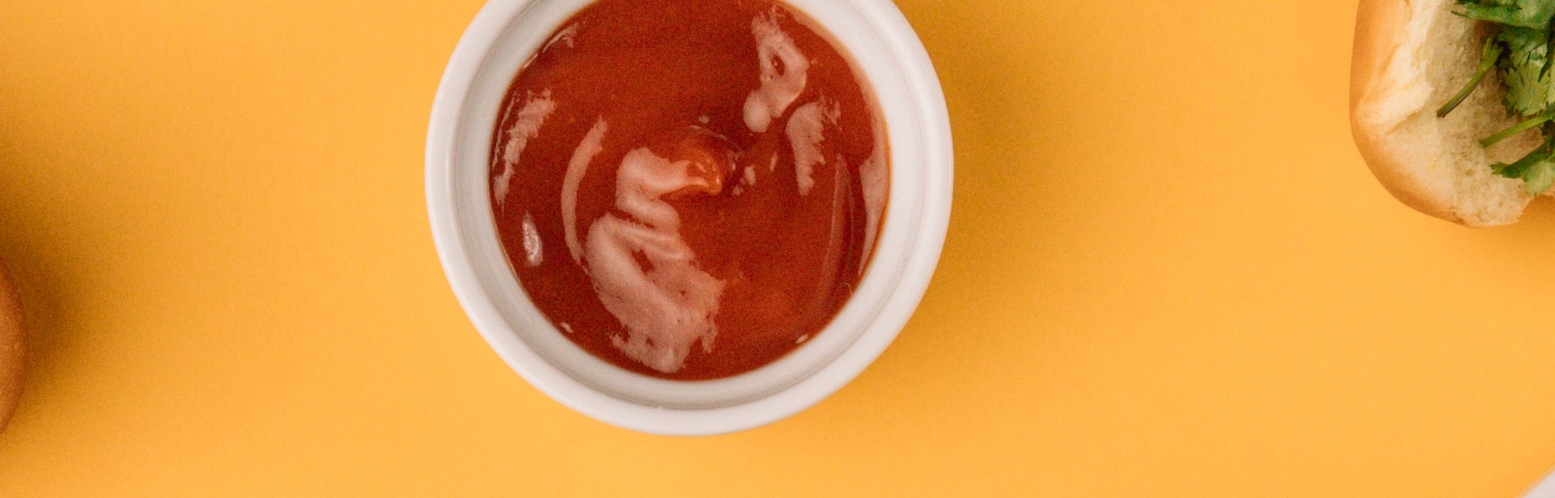
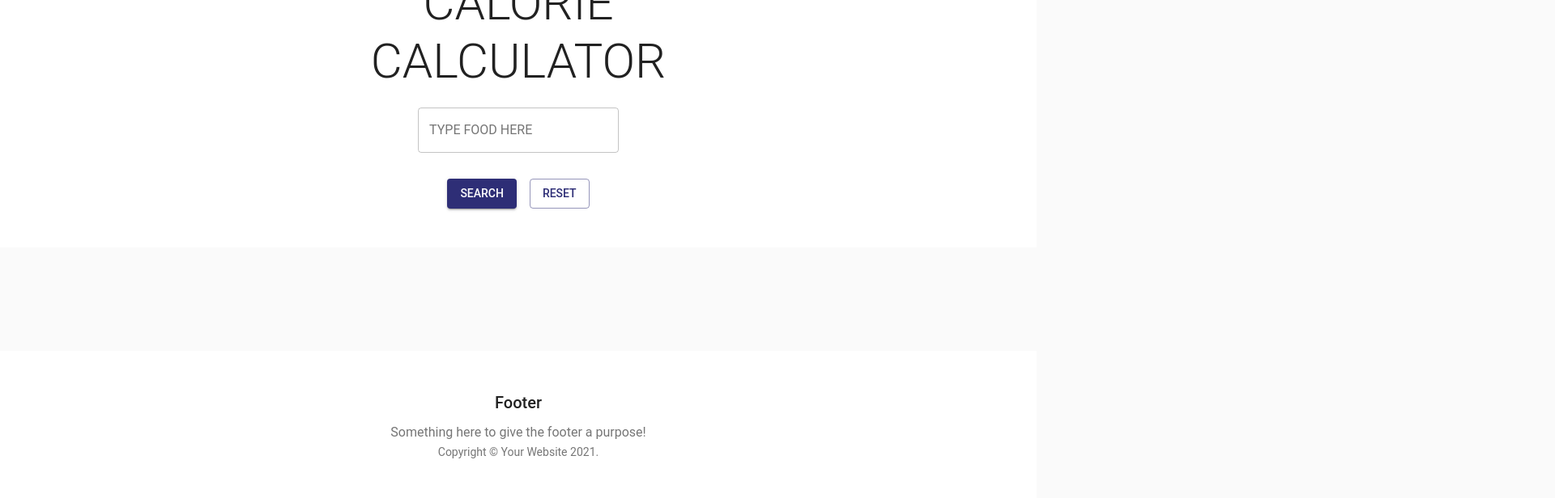
Before and after one commit to tydo83/capstone3-frontend, a React (Create React App) app: page / in a window 1280 px wide. Shown: the part 160-776 px from the top of the page at 81% size, 1920 px wide, since content can reach past the window. Built offline with nearby package versions, Linux system fonts and the light colour scheme.

Commit message:
design updated

```diff
--- a/src/MainRouter.js
+++ b/src/MainRouter.js
@@ -17,7 +17,7 @@ function MainRouter(props) {
                     <Route exact path="/sign-up" component={SignUp} />
                     <Route path="/" component={Home} />
                 </Switch>
-                {/* <Footer /> */}
+                <Footer />
             </AuthContextComponent>
     )
 }
--- a/src/components/Footer/Footer.js
+++ b/src/components/Footer/Footer.js
@@ -1,14 +1,42 @@
 import React from "react";
 import './Footer.css'
 
+import Typography from '@material-ui/core/Typography';
+import Link from '@material-ui/core/Link';
+import { makeStyles } from '@material-ui/core/styles';
+
+
+const useStyles = makeStyles((theme) => ({
+    footer: {
+        backgroundColor: theme.palette.background.paper,
+        padding: theme.spacing(6),
+    },
+}));
+
+function Copyright() {
+    return (
+        <Typography variant="body2" color="textSecondary" align="center">
+            {'Copyright © '}
+            <Link color="inherit" href="https://material-ui.com/">
+                Your Website
+            </Link>{' '}
+            {new Date().getFullYear()}
+            {'.'}
+        </Typography>
+    );
+}
+
 function Footer() {
+    const classes = useStyles();
     return (
-        <footer className="footer">
-            <div className="container">
-                <span>
-                    Calorie Calculator by Timothy. Code Immersive Term 3 Project.
-                </span>
-            </div>
+        <footer className={classes.footer}>
+        <Typography variant="h6" align="center" gutterBottom>
+            Footer
+        </Typography>
+        <Typography variant="subtitle1" align="center" color="textSecondary" component="p">
+            Something here to give the footer a purpose!
+        </Typography>
+        <Copyright />
         </footer>
         )
 }
--- a/src/components/Header/Header.js
+++ b/src/components/Header/Header.js
@@ -46,7 +46,7 @@ function Header() {
                 <Toolbar>
                     <Typography variant="h6" className={classes.title}>
                         <Link to={checkIsUserLoggedIn() ? "/search" : "/"} className="nav-link">
-                            Calorie Calculator
+                            YOU ARE WHAT YOU EAT
                         </Link>
                     </Typography>
                     {context.state.isAuth ? (
--- a/src/components/Home/Home.js
+++ b/src/components/Home/Home.js
@@ -1,71 +1,139 @@
-import React, { useState, useEffect } from 'react'
-import axios from "axios";
-import mainImage from '../../images/app_main_image.jpg'
-import SearchResult from "../SearchResult/SearchResult";
-import { makeStyles } from "@material-ui/core/styles";
-import {
-    FormControl,
-    FormHelperText,
-    Input,
-    InputLabel,
-    Button,
-    Grid,
-} from "@material-ui/core";
+import React, { useState } from 'react';
+import AppBar from '@material-ui/core/AppBar';
+import Button from '@material-ui/core/Button';
+import Card from '@material-ui/core/Card';
+import CardActions from '@material-ui/core/CardActions';
+import CardContent from '@material-ui/core/CardContent';
+import CssBaseline from '@material-ui/core/CssBaseline';
+import Grid from '@material-ui/core/Grid';
+import Toolbar from '@material-ui/core/Toolbar';
+import Typography from '@material-ui/core/Typography';
+import { makeStyles } from '@material-ui/core/styles';
+import Container from '@material-ui/core/Container';
+import { TextField } from '@material-ui/core'
+import axios from 'axios'
 
-const useStyle = makeStyles(() => ({
-    root: {},
+const useStyles = makeStyles((theme) => ({
+    heroContent: {
+        backgroundColor: theme.palette.background.paper,
+        padding: theme.spacing(8, 0, 6),
+    },
+    heroButtons: {
+        marginTop: theme.spacing(4),
+    },
+    cardGrid: {
+        paddingTop: theme.spacing(8),
+        paddingBottom: theme.spacing(8),
+    },
+    card: {
+        height: '100%',
+        display: 'flex',
+        flexDirection: 'column',
+    },
+    cardContent: {
+        flexGrow: 1,
+    },
+    footer: {
+        backgroundColor: theme.palette.background.paper,
+        padding: theme.spacing(6),
+    },
 }));
 
-export default function Home() {
-    const classes = useStyle();
+export default function Album() {
+    const classes = useStyles();
 
-    const [inputState, setInputState] = useState("")
-    const [searchResult, setSearchResult] = useState("")
+    const [inputState, setInputState] = useState(null)
+    const [searchResult, setSearchResult] = useState(null)
 
     const searchHandler = async () => {
         try {
             let response = await axios.get(`https://api.edamam.com/api/food-database/v2/parser?app_id=24d3a3bb&app_key=83de39880ed7d89a7e2d427b2c31d0bd%09&ingr=${inputState}&nutrition-type=cooking`)
             setSearchResult(response.data)
+            console.log(searchResult)
         } catch (e) {
             console.error(e)
         }
     }
 
+    const resetHandler = () => {
+        setSearchResult(null)
+    }
+
     return (
-        <div className={classes.root}>
-
-                <Grid
-                    item xs={12}
-                    container
-                    direction="row"
-                    justifyContent="center"
-                    alignItems="center"
-                >
-                    <img src={mainImage} style={{ height: "50%"}} />
-                </Grid>
-                <Grid
-                    item xs={6}
-                    container
-                    direction="row"
-                    justifyContent="center"
-                    alignItems="center"
-                >
-                    <input type="text" onChange={(e) => setInputState(e.target.value)} />
-                    <button onClick={searchHandler}> Search </button>
-                </Grid>
-                <Grid item xs={6}
-                    container
-                    direction="row"
-                    justifyContent="center"
-                    alignItems="center"
-                >
-                    {
-                        searchResult === "" ?
-                            <p>Calorie Calculator</p>
+        <React.Fragment>
+            <CssBaseline />
+            <main>
+                {/* Hero unit */}
+                <div className={classes.heroContent}>
+                    <Container maxWidth="sm">
+                        <Typography component="h1" variant="h2" align="center" color="textPrimary" gutterBottom>
+                            CALORIE CALCULATOR
+                        </Typography>
+                        <Typography variant="h5" align="center" color="textSecondary" paragraph>
+                            <TextField
+                                id="outlined-basic"
+                                label="TYPE FOOD HERE"
+                                variant="outlined"
+                                onChange={e => setInputState(e.target.value)}
+                            />
+                        </Typography>
+                        <div className={classes.heroButtons}>
+                            <Grid container spacing={2} justifyContent="center">
+                                <Grid item>
+                                    <Button
+                                        variant="contained"
+                                        color="primary"
+                                        onClick={searchHandler}
+                                    >
+                                        Search
+                                    </Button>
+                                </Grid>
+                                <Grid item>
+                                    <Button
+                                        variant="outlined"
+                                        color="primary"
+                                        onClick={resetHandler}
+                                    >
+                                        Reset
+                                    </Button>
+                                </Grid>
+                            </Grid>
+                        </div>
+                    </Container>
+                </div>
+                <Container className={classes.cardGrid} maxWidth="md">
+                    {/* End hero unit */}
+                    <Grid container spacing={4}>
+                        {searchResult === null ?
+                            <p></p>
                             :
-                            searchResult.hints.map(item => <SearchResult item={item} />)
-                    }
-                </Grid>
-        </div>
-    )
+                            searchResult.hints.map((card) => (
+                                <Grid item key={card} xs={12} sm={6} md={4}>
+                                    <Card className={classes.card}>
+                                        <CardContent className={classes.cardContent}>
+                                            <Typography gutterBottom variant="h5" component="h2">
+                                                {card.food.label}
+                                            </Typography>
+                                            <Typography>
+                                                {Math.round(card.food.nutrients.ENERC_KCAL) + ' Calories'}
+                                            </Typography>
+                                            <Typography variant="body2" component="p">
+                                                <p>Carbs: {Math.round(card.food.nutrients.CHOCDF) + 'g'}</p>
+                                                <p>Protein: {Math.round(card.food.nutrients.PROCNT) +'g'}</p>
+                                                <p>Fat: {Math.round(card.food.nutrients.FAT) + 'g'}</p>
+                                            </Typography>
+                                        </CardContent>
+                                        <CardActions>
+                                            <Button size="small" color="primary">
+                                                ADD TO MEMO
+                                            </Button>
+                                        </CardActions>
+                                    </Card>
+                                </Grid>
+                            ))}
+                    </Grid>
+                </Container>
+            </main>
+        </React.Fragment>
+    );
 }
--- a/src/components/SignIn/SignIn.js
+++ b/src/components/SignIn/SignIn.js
@@ -57,15 +57,15 @@ function SignIn(props) {
     async function handleOnSubmit(e) {
         e.preventDefault()
         try {
-            let result = await axios.post("api/users/login", {
+            // let result = await axios.post("api/users/login", {
+            //     userName: username,
+            //     password: password,
+            // })
+            // dev
+            let result = await axios.post("http://localhost:3001/users/login", {
                 userName: username,
                 password: password,
             })
-            // dev
-            // let result = await axios.post("http://localhost:3001/users/login", {
-            //     userName: username,
-            //     password: password,
-            // })
             localStorage.setItem('jwtToken', result.data.jwtToken)
             let decodedJWTToken = jwtDecode(result.data.jwtToken)
             context.dispatch({ type: "SUCCESS_LOGGED_IN", user: decodedJWTToken.username})
--- a/src/components/SignUp/SignUp.js
+++ b/src/components/SignUp/SignUp.js
@@ -53,21 +53,21 @@ function Signup(props) {
         e.preventDefault();
         console.log(firstName, lastName, email, username, password);
         try {
-            let result = await axios.post("api/users/sign-up", {
+            // let result = await axios.post("api/users/sign-up", {
+            //     firstName,
+            //     lastName,
+            //     email,
+            //     userName: username,
+            //     password,
+            // })
+            // not yet deployed
+            let result = await axios.post("http://localhost:3001/users/sign-up", {
                 firstName,
                 lastName,
                 email,
                 userName: username,
                 password,
             })
-            // not yet deployed
-            // let result = await axios.post("http://localhost:3001/users/sign-up", {
-            //     firstName,
-            //     lastName,
-            //     email,
-            //     userName: username,
-            //     password,
-            // })
             toast.success("Yas!!! you can log in now", {
                 position: "top-right",
                 autoClose: 5000,
--- a/src/lib/Axios.js
+++ b/src/lib/Axios.js
@@ -1,7 +1,7 @@
 import axios from 'axios';
 
 const Axios = axios.create({
-    baseURL: '/api/',
+    baseURL: process.env.REACT_APP_AXIOS,
     timeout: 50000
 })
 
```
Also changed, not shown: src/components/Home/HomeBackup.js (added, +67 -0 lines), 1 other file (tests, documents, lock files or other folders).
